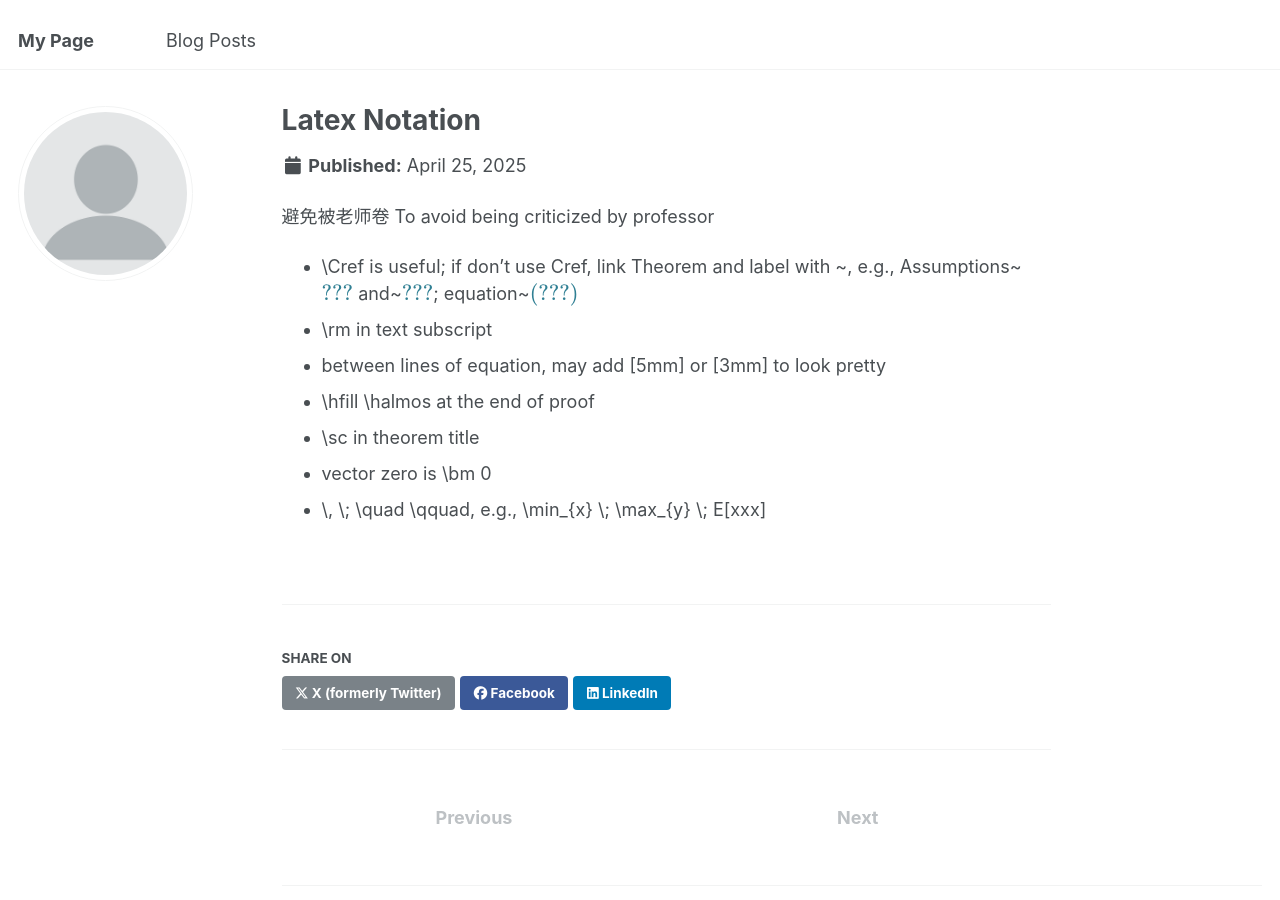
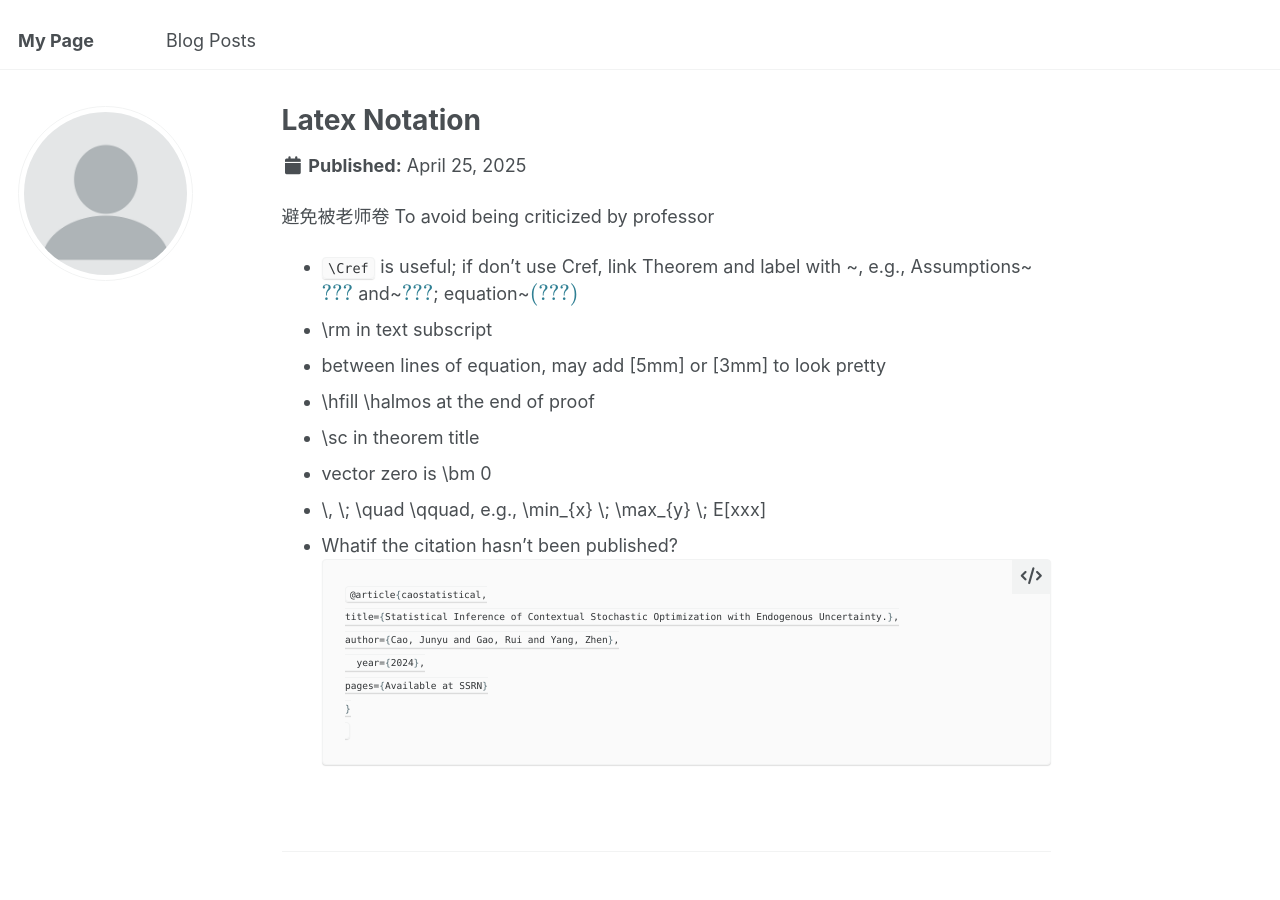
Before and after one commit to JiinnW/JiinnW, a Jekyll site: the page built from _posts/2025-04-25-blog-post-1.md, in a window 1280 px wide and 900 px high. Built offline with Jekyll 4.4.1, drawn with Linux system fonts in a browser that asks for light colours.

Commit message:
Update 2025-04-25-blog-post-1.md

````diff
--- a/_posts/2025-04-25-blog-post-1.md
+++ b/_posts/2025-04-25-blog-post-1.md
@@ -6,10 +6,19 @@ tags:
 ---
 避免被老师卷 To avoid being criticized by professor
 
-- \Cref is useful; if don't use Cref, link Theorem and label with ~, e.g., Assumptions~\ref{asm1} and~\ref{asm2}; equation~\eqref{eq}
+- `\Cref` is useful; if don't use Cref, link Theorem and label with ~, e.g., Assumptions~\ref{asm1} and~\ref{asm2}; equation~\eqref{eq}
 - \rm in text subscript
 - between lines of equation, may add [5mm] or [3mm] to look pretty
 - \hfill \halmos at the end of proof
 - \sc in theorem title
 - vector zero is \bm 0
 - \, \; \quad \qquad, e.g., \min_{x} \; \max_{y} \; E[xxx]
+- Whatif the citation hasn't been published?
+```latex
+@article{caostatistical,
+  title={Statistical Inference of Contextual Stochastic Optimization with Endogenous Uncertainty.},
+  author={Cao, Junyu and Gao, Rui and Yang, Zhen},
+    year={2024},
+pages={Available at SSRN}
+}
+```
````
